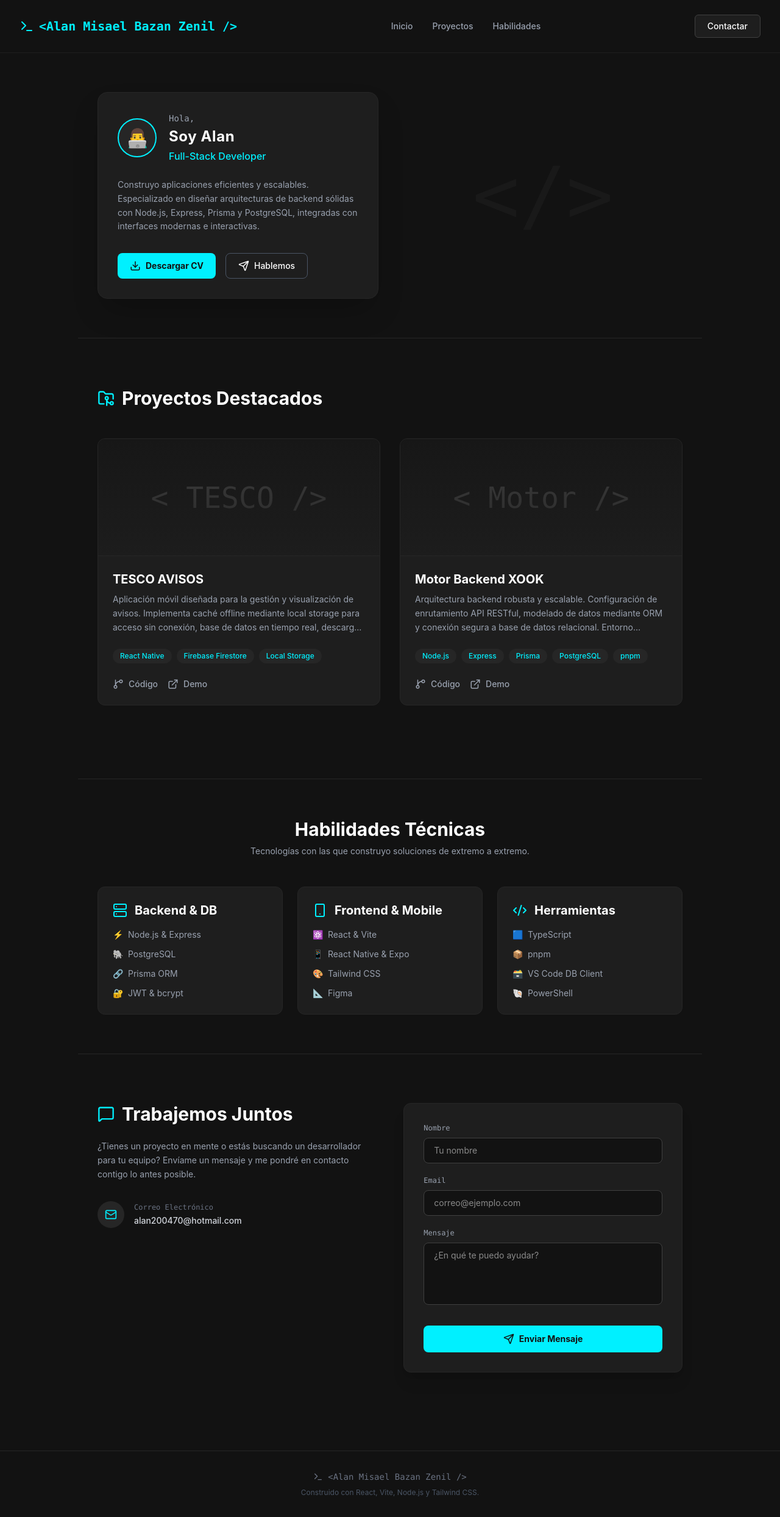
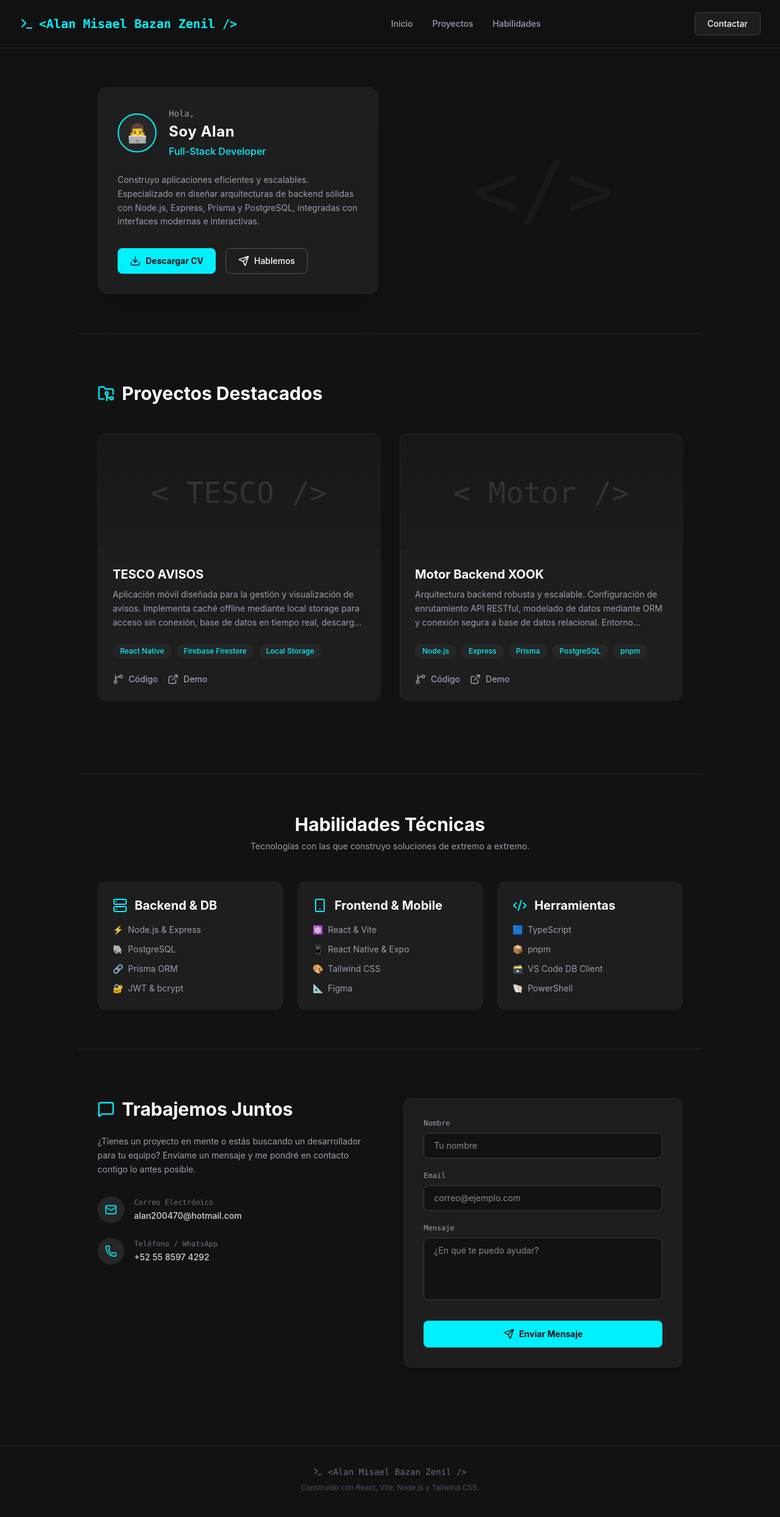
Before and after one commit to AlanMBZ/Mi-portafolio, a React (Vite) app in the folder client/: page / in a window 1280 px wide. Shown: the whole page at 61% size. Built offline with nearby package versions, Linux system fonts and the light colour scheme.

Commit message:
feat: ScrolltoTop, Medios de contacto agreagados

```diff
--- a/client/src/App.tsx
+++ b/client/src/App.tsx
@@ -4,6 +4,7 @@ import Projects from './components/ui/Projects';
 import Skills from './components/ui/Skills';
 import Contact from './components/ui/Contact';
 import Footer from './components/layout/Footer';
+import ScrollToTop from './components/ui/ScrollToTop';
 
 function App() {
   return (
@@ -16,6 +17,7 @@ function App() {
         <Contact />
       </main>
       <Footer />
+      <ScrollToTop />
     </div>
   );
 }
--- a/client/src/components/layout/Navbar.tsx
+++ b/client/src/components/layout/Navbar.tsx
@@ -2,7 +2,7 @@ import { Terminal } from 'lucide-react';
 
 export default function Navbar() {
   return (
-    <nav className="flex items-center justify-between py-6 px-8 bg-dark border-b border-card">
+    <nav className="sticky top-0 z-50 flex items-center justify-between py-5 px-8 bg-dark/80 backdrop-blur-md border-b border-neutral-800">
       <div className="flex items-center gap-2 text-neon font-mono text-xl font-bold">
         {/* Un ícono de terminal le da un gran toque técnico */}
         <Terminal size={24} />
@@ -10,14 +10,15 @@ export default function Navbar() {
       </div>
 
       <ul className="hidden md:flex gap-8 text-sm text-gray-400 font-medium">
-        <li className="hover:text-neon cursor-pointer transition-colors">Inicio</li>
-        <li className="hover:text-neon cursor-pointer transition-colors">Proyectos</li>
-        <li className="hover:text-neon cursor-pointer transition-colors">Habilidades</li>
+        <li><a href="#inicio" className="hover:text-neon transition-colors">Inicio</a></li>
+        <li><a href="#proyectos" className="hover:text-neon transition-colors">Proyectos</a></li>
+        <li><a href="#habilidades" className="hover:text-neon transition-colors">Habilidades</a></li>
       </ul>
 
-      <button className="bg-card text-white px-5 py-2 rounded-md hover:bg-neutral-800 transition-colors border border-neutral-700 text-sm font-medium">
+      <a href="#contacto" className="bg-card text-white px-5 py-2 rounded-md hover:bg-neutral-800 transition-colors border border-neutral-700 text-sm font-medium block">
         Contactar
-      </button>
+      </a>
+
     </nav>
   );
 }
--- a/client/src/components/ui/Contact.tsx
+++ b/client/src/components/ui/Contact.tsx
@@ -1,47 +1,62 @@
-import { useState } from 'react';
-import { Mail, Send, MessageSquare, CheckCircle, AlertCircle } from 'lucide-react';
+import { useState } from "react";
+import {
+  Mail,
+  Send,
+  MessageSquare,
+  CheckCircle,
+  AlertCircle,
+  Phone,
+} from "lucide-react";
 
 export default function Contact() {
   // Estados para guardar los datos del formulario y el estado de la petición
-  const [formData, setFormData] = useState({ name: '', email: '', message: '' });
-  const [status, setStatus] = useState<'idle' | 'loading' | 'success' | 'error'>('idle');
+  const [formData, setFormData] = useState({
+    name: "",
+    email: "",
+    message: "",
+  });
+  const [status, setStatus] = useState<
+    "idle" | "loading" | "success" | "error"
+  >("idle");
 
   // Función que se ejecuta al darle al botón "Enviar"
   const handleSubmit = async (e: React.FormEvent) => {
     e.preventDefault(); // Evita que la página se recargue
-    setStatus('loading');
+    setStatus("loading");
 
     try {
       // Hacemos la petición al backend que acabamos de crear
-      const response = await fetch('http://localhost:3001/api/contact', {
-        method: 'POST',
+      const response = await fetch("http://localhost:3001/api/contact", {
+        method: "POST",
         headers: {
-          'Content-Type': 'application/json',
+          "Content-Type": "application/json",
         },
         body: JSON.stringify(formData),
       });
 
       if (response.ok) {
-        setStatus('success');
-        setFormData({ name: '', email: '', message: '' }); // Limpiamos el formulario
+        setStatus("success");
+        setFormData({ name: "", email: "", message: "" }); // Limpiamos el formulario
 
         // Volvemos al estado normal después de 3 segundos
-        setTimeout(() => setStatus('idle'), 3000);
+        setTimeout(() => setStatus("idle"), 3000);
       } else {
-        setStatus('error');
-        setTimeout(() => setStatus('idle'), 3000);
+        setStatus("error");
+        setTimeout(() => setStatus("idle"), 3000);
       }
     } catch (error) {
-      console.error('Error al enviar el mensaje:', error);
-      setStatus('error');
-      setTimeout(() => setStatus('idle'), 3000);
+      console.error("Error al enviar el mensaje:", error);
+      setStatus("error");
+      setTimeout(() => setStatus("idle"), 3000);
     }
   };
 
   return (
-    <section className="py-20 px-8 max-w-5xl mx-auto border-t border-neutral-800" id="contacto">
+    <section
+      className="py-20 px-8 max-w-5xl mx-auto border-t border-neutral-800"
+      id="contacto"
+    >
       <div className="flex flex-col md:flex-row gap-12">
-
         {/* Información de contacto */}
         <div className="w-full md:w-1/2">
           <div className="flex items-center gap-3 mb-6">
@@ -49,17 +64,34 @@ export default function Contact() {
             <h2 className="text-3xl font-bold text-white">Trabajemos Juntos</h2>
           </div>
           <p className="text-gray-400 mb-8 leading-relaxed text-sm">
-            ¿Tienes un proyecto en mente o estás buscando un desarrollador para tu equipo?
-            Envíame un mensaje y me pondré en contacto contigo lo antes posible.
+            ¿Tienes un proyecto en mente o estás buscando un desarrollador para
+            tu equipo? Envíame un mensaje y me pondré en contacto contigo lo
+            antes posible.
           </p>
 
+          {/* Bloque del Correo (Ya lo tienes) */}
           <div className="flex items-center gap-4 text-gray-300">
             <div className="bg-neutral-800 p-3 rounded-full text-neon">
               <Mail size={20} />
             </div>
             <div>
-              <p className="text-xs text-gray-500 font-mono mb-1">Correo Electrónico</p>
+              <p className="text-xs text-gray-500 font-mono mb-1">
+                Correo Electrónico
+              </p>
               <p className="text-sm font-medium">alan200470@hotmail.com</p>
+            </div>
+          </div>
+
+          {/* NUEVO: Bloque del Teléfono */}
+          <div className="flex items-center gap-4 text-gray-300 mt-6">
+            <div className="bg-neutral-800 p-3 rounded-full text-neon">
+              <Phone size={20} />
+            </div>
+            <div>
+              <p className="text-xs text-gray-500 font-mono mb-1">
+                Teléfono / WhatsApp
+              </p>
+              <p className="text-sm font-medium">+52 55 8597 4292</p>
             </div>
           </div>
         </div>
@@ -68,39 +100,60 @@ export default function Contact() {
         <div className="w-full md:w-1/2 bg-card p-8 rounded-xl border border-neutral-800 shadow-xl">
           <form onSubmit={handleSubmit} className="flex flex-col gap-5">
             <div>
-              <label htmlFor="name" className="block text-xs text-gray-400 font-mono mb-2">Nombre</label>
+              <label
+                htmlFor="name"
+                className="block text-xs text-gray-400 font-mono mb-2"
+              >
+                Nombre
+              </label>
               <input
                 type="text"
                 id="name"
                 required
                 value={formData.name}
-                onChange={(e) => setFormData({ ...formData, name: e.target.value })}
+                onChange={(e) =>
+                  setFormData({ ...formData, name: e.target.value })
+                }
                 className="w-full bg-dark border border-neutral-700 rounded-lg px-4 py-2.5 text-sm text-white focus:outline-none focus:border-neon transition-colors"
                 placeholder="Tu nombre"
               />
             </div>
 
             <div>
-              <label htmlFor="email" className="block text-xs text-gray-400 font-mono mb-2">Email</label>
+              <label
+                htmlFor="email"
+                className="block text-xs text-gray-400 font-mono mb-2"
+              >
+                Email
+              </label>
               <input
                 type="email"
                 id="email"
                 required
                 value={formData.email}
-                onChange={(e) => setFormData({ ...formData, email: e.target.value })}
+                onChange={(e) =>
+                  setFormData({ ...formData, email: e.target.value })
+                }
                 className="w-full bg-dark border border-neutral-700 rounded-lg px-4 py-2.5 text-sm text-white focus:outline-none focus:border-neon transition-colors"
                 placeholder="correo@ejemplo.com"
               />
             </div>
 
             <div>
-              <label htmlFor="message" className="block text-xs text-gray-400 font-mono mb-2">Mensaje</label>
+              <label
+                htmlFor="message"
+                className="block text-xs text-gray-400 font-mono mb-2"
+              >
+                Mensaje
+              </label>
               <textarea
                 id="message"
                 required
                 rows={4}
                 value={formData.message}
-                onChange={(e) => setFormData({ ...formData, message: e.target.value })}
+                onChange={(e) =>
+                  setFormData({ ...formData, message: e.target.value })
+                }
                 className="w-full bg-dark border border-neutral-700 rounded-lg px-4 py-2.5 text-sm text-white focus:outline-none focus:border-neon transition-colors resize-none"
                 placeholder="¿En qué te puedo ayudar?"
               ></textarea>
@@ -108,17 +161,28 @@ export default function Contact() {
 
             <button
               type="submit"
-              disabled={status === 'loading'}
+              disabled={status === "loading"}
               className="mt-2 w-full flex items-center justify-center gap-2 bg-neon text-dark px-5 py-3 rounded-lg font-bold text-sm hover:bg-cyan-400 transition-colors disabled:opacity-50 disabled:cursor-not-allowed"
             >
-              {status === 'idle' && <><Send size={18} /> Enviar Mensaje</>}
-              {status === 'loading' && 'Enviando...'}
-              {status === 'success' && <><CheckCircle size={18} /> ¡Mensaje Enviado!</>}
-              {status === 'error' && <><AlertCircle size={18} /> Hubo un error</>}
+              {status === "idle" && (
+                <>
+                  <Send size={18} /> Enviar Mensaje
+                </>
+              )}
+              {status === "loading" && "Enviando..."}
+              {status === "success" && (
+                <>
+                  <CheckCircle size={18} /> ¡Mensaje Enviado!
+                </>
+              )}
+              {status === "error" && (
+                <>
+                  <AlertCircle size={18} /> Hubo un error
+                </>
+              )}
             </button>
           </form>
         </div>
-
       </div>
     </section>
   );
--- a/client/src/components/ui/Hero.tsx
+++ b/client/src/components/ui/Hero.tsx
@@ -1,9 +1,11 @@
-import { Download, Send } from 'lucide-react';
+import { Download, Send } from "lucide-react";
 
 export default function Hero() {
   return (
-    <section className="flex flex-col md:flex-row items-center justify-between gap-10 py-16 px-8 max-w-5xl mx-auto">
-
+    <section
+      id="inicio"
+      className="flex flex-col md:flex-row items-center justify-between gap-10 py-16 px-8 max-w-5xl mx-auto"
+    >
       {/* Tarjeta Principal al estilo de tu plantilla */}
       <div className="bg-card p-8 rounded-2xl border border-neutral-800 shadow-2xl w-full md:w-1/2">
         <div className="flex items-center gap-5 mb-6">
@@ -13,13 +15,17 @@ export default function Hero() {
           </div>
           <div>
             <p className="text-gray-400 font-mono text-sm mb-1">Hola,</p>
-            <h1 className="text-2xl font-bold text-white tracking-wide">Soy Alan</h1>
+            <h1 className="text-2xl font-bold text-white tracking-wide">
+              Soy Alan
+            </h1>
             <h2 className="text-neon font-medium mt-1">Full-Stack Developer</h2>
           </div>
         </div>
 
         <p className="text-gray-400 mb-8 leading-relaxed text-sm">
-          Construyo aplicaciones eficientes y escalables. Especializado en diseñar arquitecturas de backend sólidas con Node.js, Express, Prisma y PostgreSQL, integradas con interfaces modernas e interactivas.
+          Construyo aplicaciones eficientes y escalables. Especializado en
+          diseñar arquitecturas de backend sólidas con Node.js, Express, Prisma
+          y PostgreSQL, integradas con interfaces modernas e interactivas.
         </p>
 
         <div className="flex flex-wrap gap-4">
@@ -31,20 +37,24 @@ export default function Hero() {
             <Download size={18} />
             Descargar CV
           </a>
-          <button className="flex items-center gap-2 bg-transparent border border-gray-600 text-white px-5 py-2.5 rounded-lg font-medium text-sm hover:border-neon hover:text-neon transition-colors">
+          <a
+            href="https://wa.me/525585974292"
+            target="_blank"
+            rel="noopener noreferrer"
+            className="flex items-center gap-2 bg-transparent border border-gray-600 text-white px-5 py-2.5 rounded-lg font-medium text-sm hover:border-neon hover:text-neon transition-colors"
+          >
             <Send size={18} />
             Hablemos
-          </button>
+          </a>
         </div>
       </div>
 
       {/* Decoración visual de la plantilla (Simulando el fondo con código o íconos grandes) */}
       <div className="w-full md:w-1/2 flex justify-center items-center text-center">
-         <div className="text-9xl font-mono text-neutral-800/40 select-none animate-pulse">
-           &lt;/&gt;
-         </div>
+        <div className="text-9xl font-mono text-neutral-800/40 select-none animate-pulse">
+          &lt;/&gt;
+        </div>
       </div>
-
     </section>
   );
 }
--- a/client/src/components/ui/Skills.tsx
+++ b/client/src/components/ui/Skills.tsx
@@ -2,7 +2,7 @@ import { Code2, Smartphone, Server } from 'lucide-react';
 
 export default function Skills() {
   return (
-    <section className="py-16 px-8 max-w-5xl mx-auto border-t border-neutral-800 mt-10">
+    <section id="habilidades" className="py-16 px-8 max-w-5xl mx-auto border-t border-neutral-800 mt-10">
       <div className="text-center mb-12">
         <h2 className="text-3xl font-bold text-white mb-2">Habilidades Técnicas</h2>
         <p className="text-gray-400 text-sm">Tecnologías con las que construyo soluciones de extremo a extremo.</p>
--- a/client/src/index.css
+++ b/client/src/index.css
@@ -11,3 +11,6 @@
 body {
   @apply bg-dark text-white font-sans antialiased m-0 p-0;
 }
+html {
+  scroll-behavior: smooth;
+}
```
Also changed, not shown: client/src/components/ui/ScrollToTop.tsx (added, +43 -0 lines).
